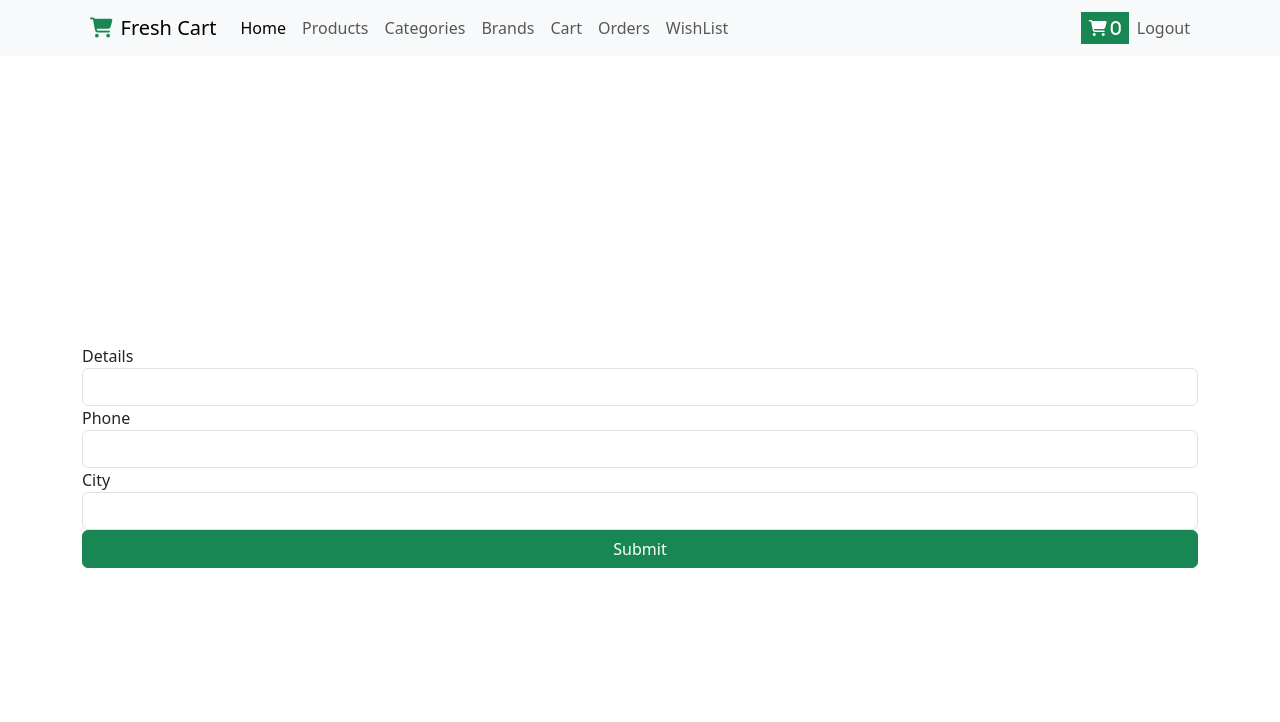
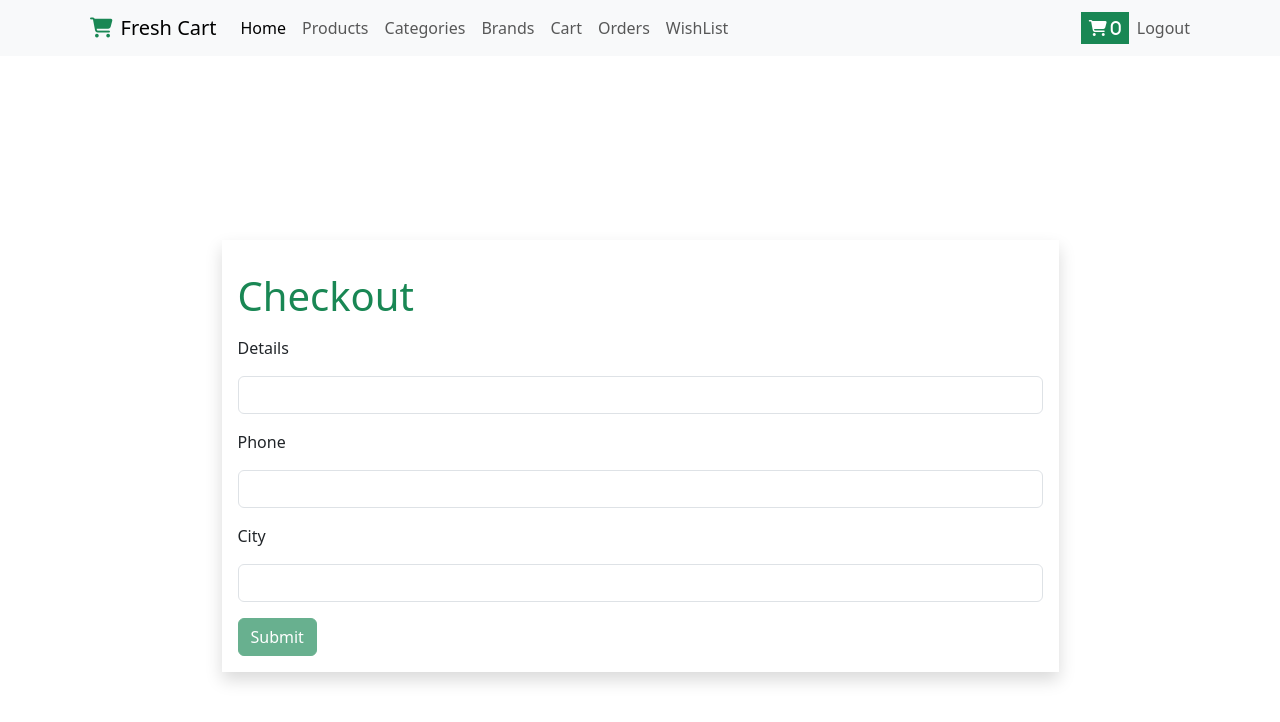
Before and after one commit to AbdallahElhanafy/react_final, a React (Create React App) app: page /checkout/1 in a window 1280 px wide. Shown: the top 722 px of the page. Built offline with nearby package versions, Linux system fonts and the light colour scheme; no server answers; sample sign-in values are in the browser's storage.

Commit message:
more ui updates

```diff
--- a/src/components/Cart/Cart.jsx
+++ b/src/components/Cart/Cart.jsx
@@ -36,13 +36,16 @@ export default function Cart() {
 
     async function updateCount(itemID,count){
 
-       let data = await updateProductCount(itemID,count)
-        setCartData(data.data.data.products)
-        setCartPrice(data.data.data.totalCartPrice)
-
-        toast('Item updated successfully!',{
-            type: "success"
-        })
+        if (count === 0) {
+            await deleteItem(itemID);
+        } else {
+            let data = await updateProductCount(itemID, count);
+            setCartData(data.data.data.products);
+            setCartPrice(data.data.data.totalCartPrice);
+            toast('Item updated successfully!', {
+                type: "success"
+            });
+        }
 
     }
 
--- a/src/components/Checkout/Checkout.jsx
+++ b/src/components/Checkout/Checkout.jsx
@@ -5,6 +5,7 @@ import {useNavigate, useParams} from "react-router-dom";
 import {cartContext} from "../context/cartContext";
 import {toast} from "react-toastify";
 import {tokenContext} from "../context/tokenContext";
+import * as Yup from "yup";
 
 
 
@@ -14,13 +15,21 @@ export default function Checkout() {
     const {checkOut} = useContext(cartContext)
 
 
+    const checkoutSchema = Yup.object().shape({
+        details: Yup.string().required('Details is required'),
+        phone: Yup.string().required('Phone is required').matches(/^(010|011|012|015)\d{8}$/,'Enter a correct phone number'),
+        city: Yup.string().required('City is required'),
+    })
+
+
     const formik = useFormik({
         initialValues: {
                 details: '',
                 phone:'',
                 city:'',
         },
-        onSubmit:checkoutSession
+        onSubmit:checkoutSession,
+        validationSchema: checkoutSchema,
 
 
     })
@@ -44,17 +53,26 @@ export default function Checkout() {
     }
 
     return (
-        <div className={'vh-100'}>
+        <div className={'vh-100 d-flex flex-column align-items-center justify-content-center'}>
 
-            <form onSubmit={formik.handleSubmit} className={'h-100 d-flex flex-column justify-content-center '}>
-
+            <form onSubmit={formik.handleSubmit} className={' shadow my-3 p-3  w-75'}>
+                <h1 className={'text-success my-3'}>Checkout</h1>
                 <label htmlFor={'#details'}>Details</label>
-                <input onBlur={formik.handleBlur} value={formik.values.details} onChange={formik.handleChange} id={'details'} className={'form-control'} type={'text'}/>
+                <input onBlur={formik.handleBlur} value={formik.values.details} onChange={formik.handleChange} id={'details'} className={'form-control my-3'} type={'text'}/>
+                {formik.errors.details && formik.touched.details?
+                    <p className={'text-danger'}>{formik.errors.details}</p> : ''
+                }
                 <label htmlFor={'#phone'}>Phone</label>
-                <input onBlur={formik.handleBlur} value={formik.values.phone} onChange={formik.handleChange} id={'phone'} className={'form-control'} type={'tel'}/>
+                <input onBlur={formik.handleBlur} value={formik.values.phone} onChange={formik.handleChange} id={'phone'} className={'form-control my-3'} type={'tel'}/>
+                {formik.errors.phone && formik.touched.phone?
+                    <p className={'text-danger'}>{formik.errors.phone}</p> : ''
+                }
                 <label htmlFor={'#city'}>City</label>
-                <input onBlur={formik.handleBlur} value={formik.values.city} onChange={formik.handleChange} id={'city'} className={'form-control'} type={'text'}/>
-                <button  type={"submit"} className={'btn btn-success'}>Submit</button>
+                <input onBlur={formik.handleBlur} value={formik.values.city} onChange={formik.handleChange} id={'city'} className={'form-control my-3'} type={'text'}/>
+                {formik.errors.city && formik.touched.city?
+                    <p className={'text-danger'}>{formik.errors.city}</p> : ''
+                }
+                <button  type={"submit"} disabled={!(formik.isValid && formik.dirty)} className={'btn btn-success'}>Submit</button>
 
             </form>
 
```
